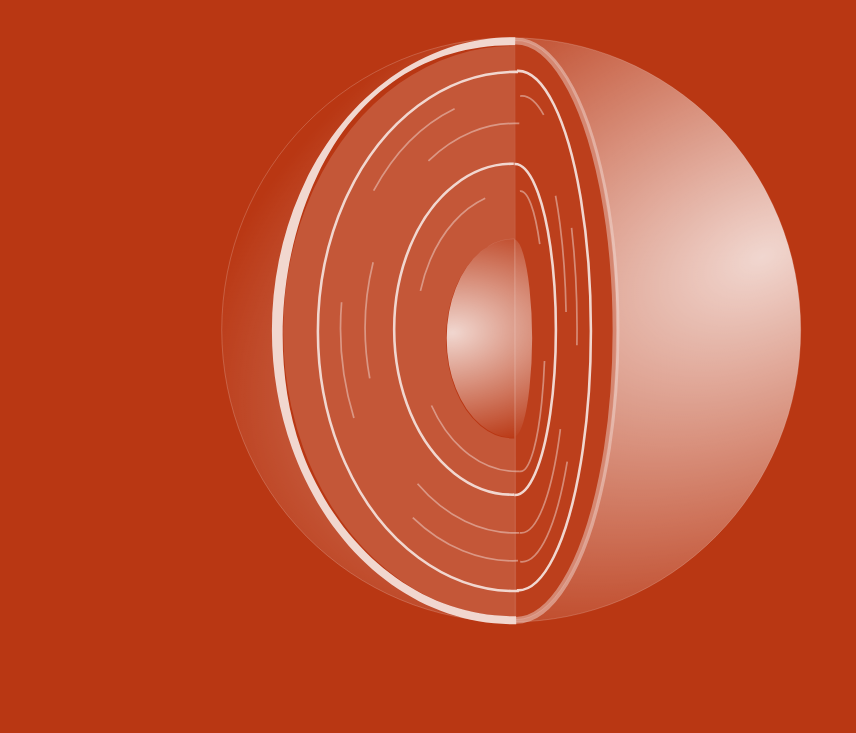
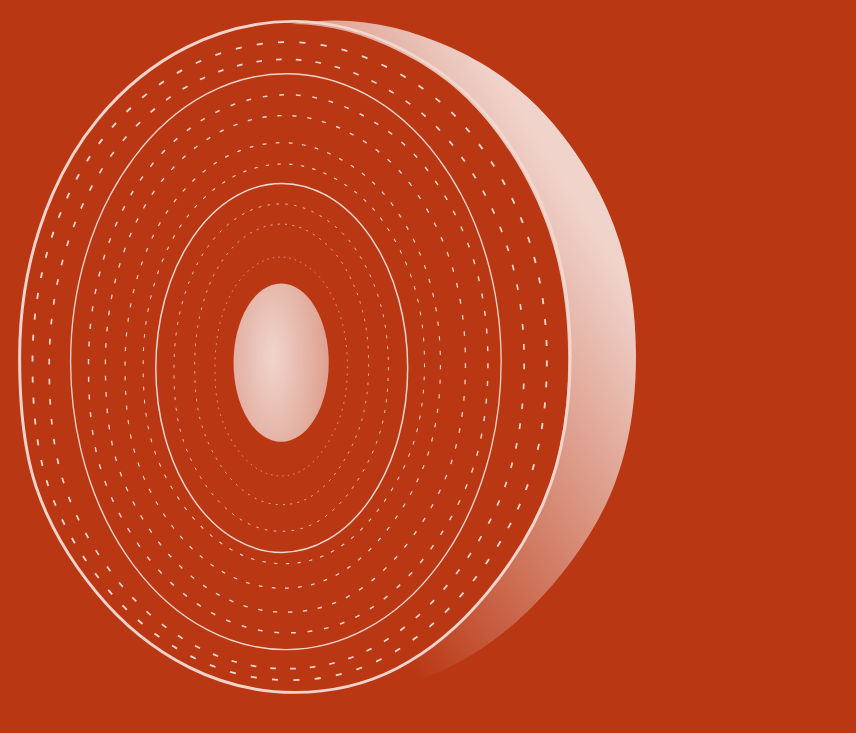
Before and after one commit to terresolide/formater-image-svg, a website: page index.html in a window 1280 px wide. Shown: the part 61-794 px from the top of the page, without its empty margins (0-856 px from the left). Drawn offline with Linux system fonts and the light colour scheme.

Commit message:
new test

```diff
--- a/index.html
+++ b/index.html
@@ -10,7 +10,7 @@
   <body style="background:#b93713;opacity:0.8;">
   <h1>Tests svg zz</h1>
 
-<object id="svgObject" data="solid-earth/globe-simple.svg" type="image/svg+xml" height="900" width="1000">
+<object id="svgObject" data="solid-earth/terre-interne.svg" type="image/svg+xml" height="680" width="680">
 Your browser doesn't support SVG
 </object>
 
```
Also changed, not shown: solid-earth/terre-interne.svg (added).
